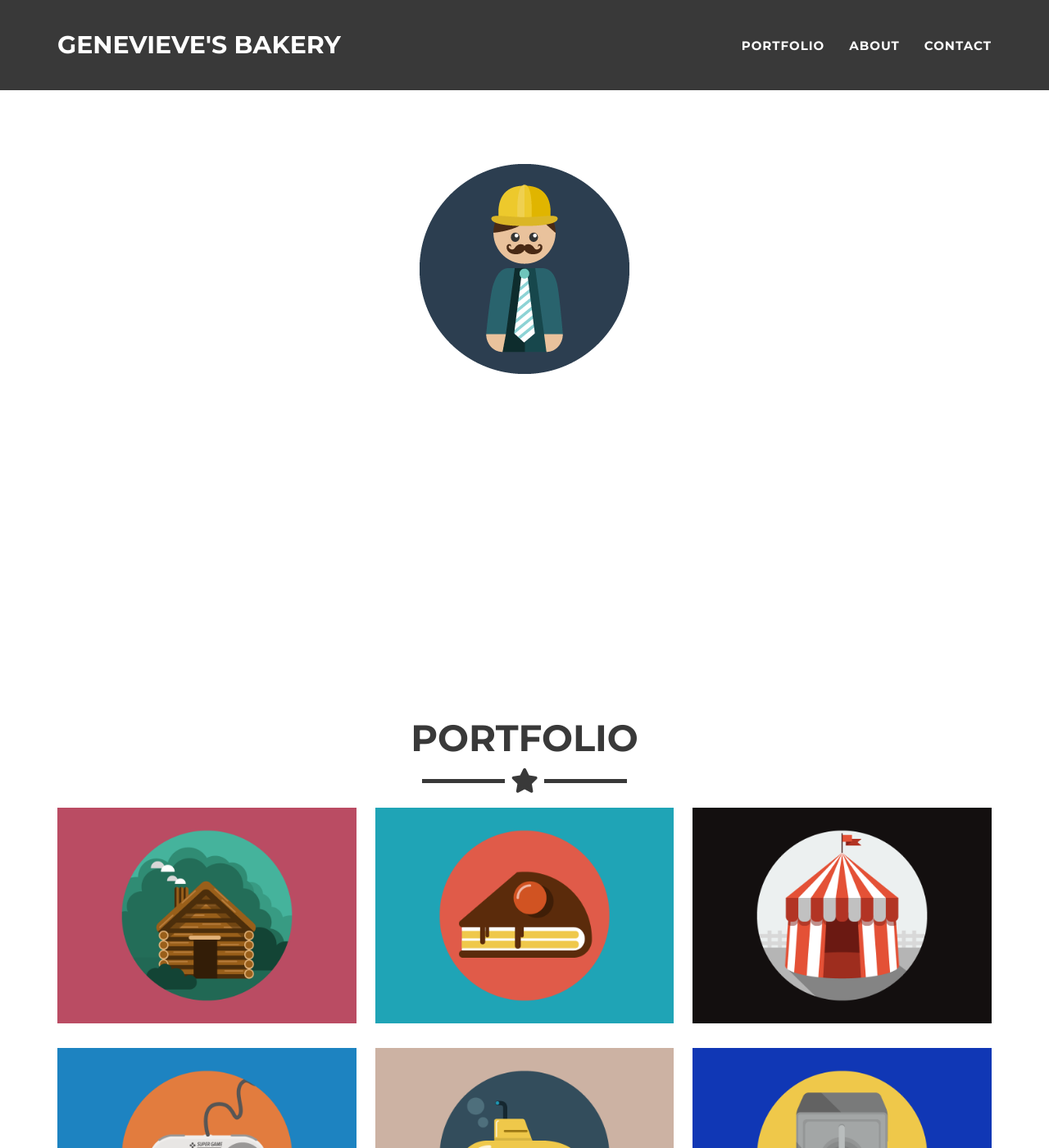
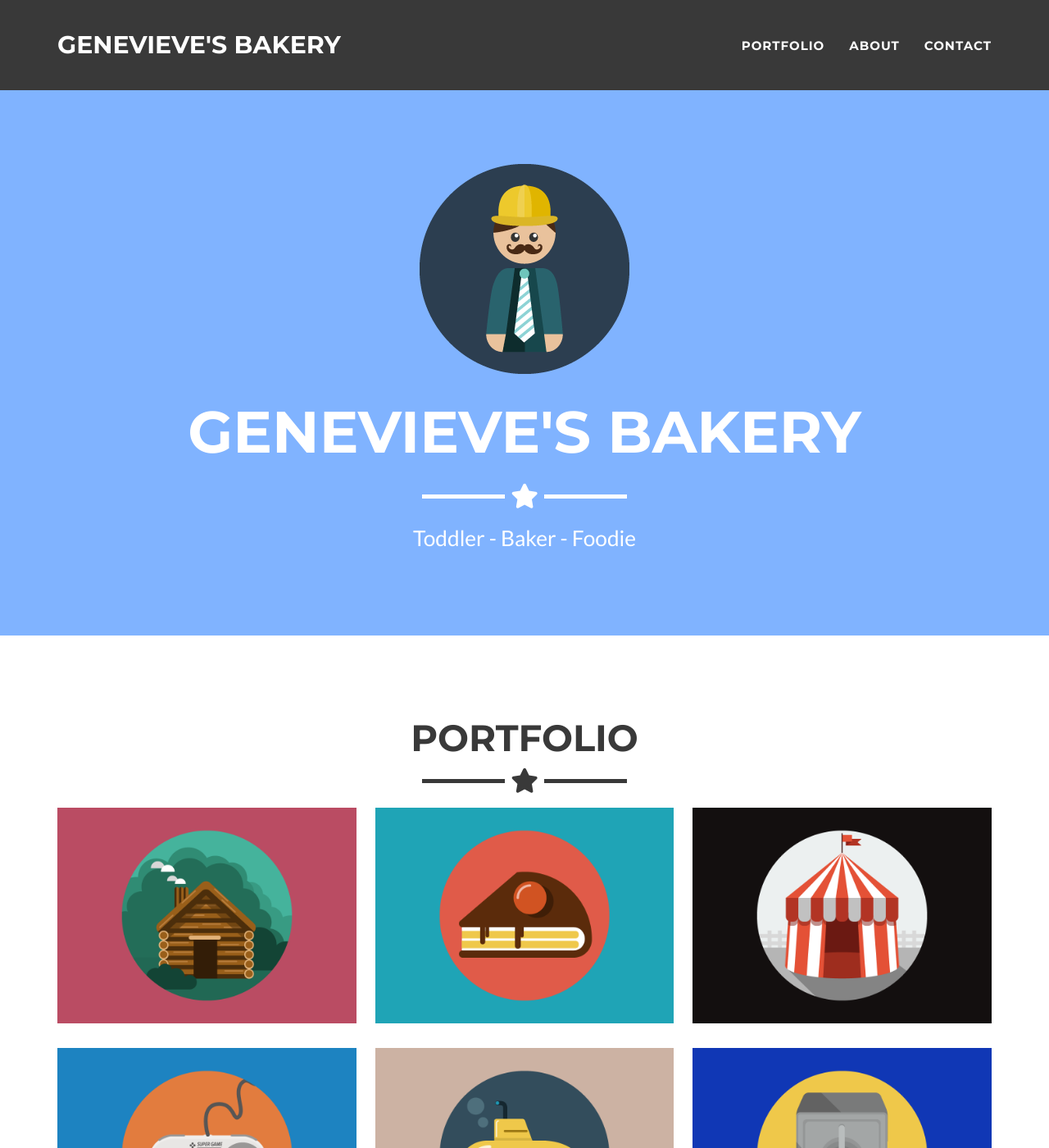
Before and after one commit to genevievesbakery/genevievesbakery.github.io, a Jekyll site: the page built from _posts/2014-07-18-project-1.markdown, in a window 1280 px wide and 1400 px high. Shown: the whole window at 82% size. Built offline with Jekyll 4.4.1, drawn with Linux system fonts in a browser that asks for light colours.

Commit message:
Update _config.yml

```diff
--- a/_config.yml
+++ b/_config.yml
@@ -25,7 +25,7 @@ disqus_shortname: myshortname
 
 # Color settings (hex-codes without the leading hash-tag)
 color:
-  primary: FFFFFF #80B3FF
+  primary: 80B3FF #80B3FF
   primary-rgb: "255,255,255" #"128,179,255"
   secondary: 393939 #FD6E8A
   secondary-dark: 393939 #A2122F
```
